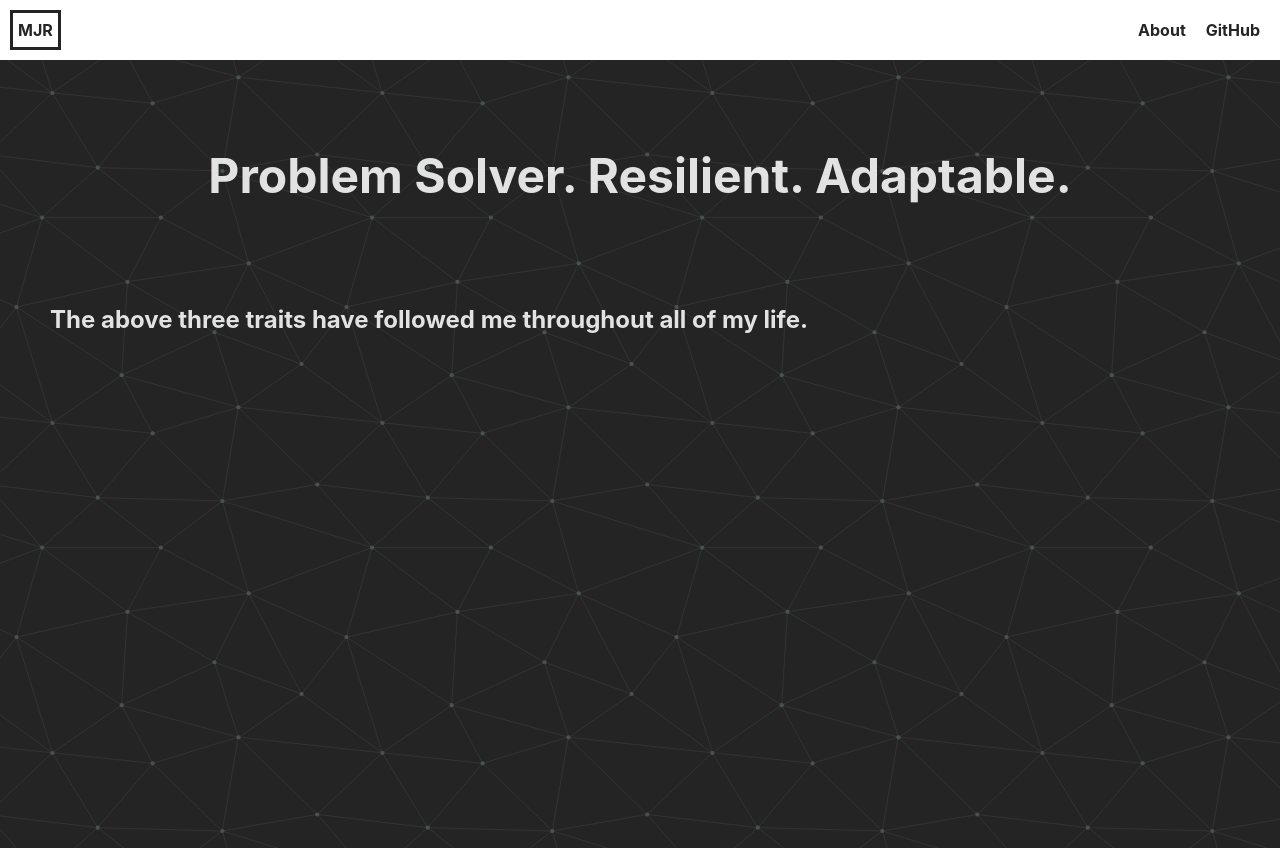
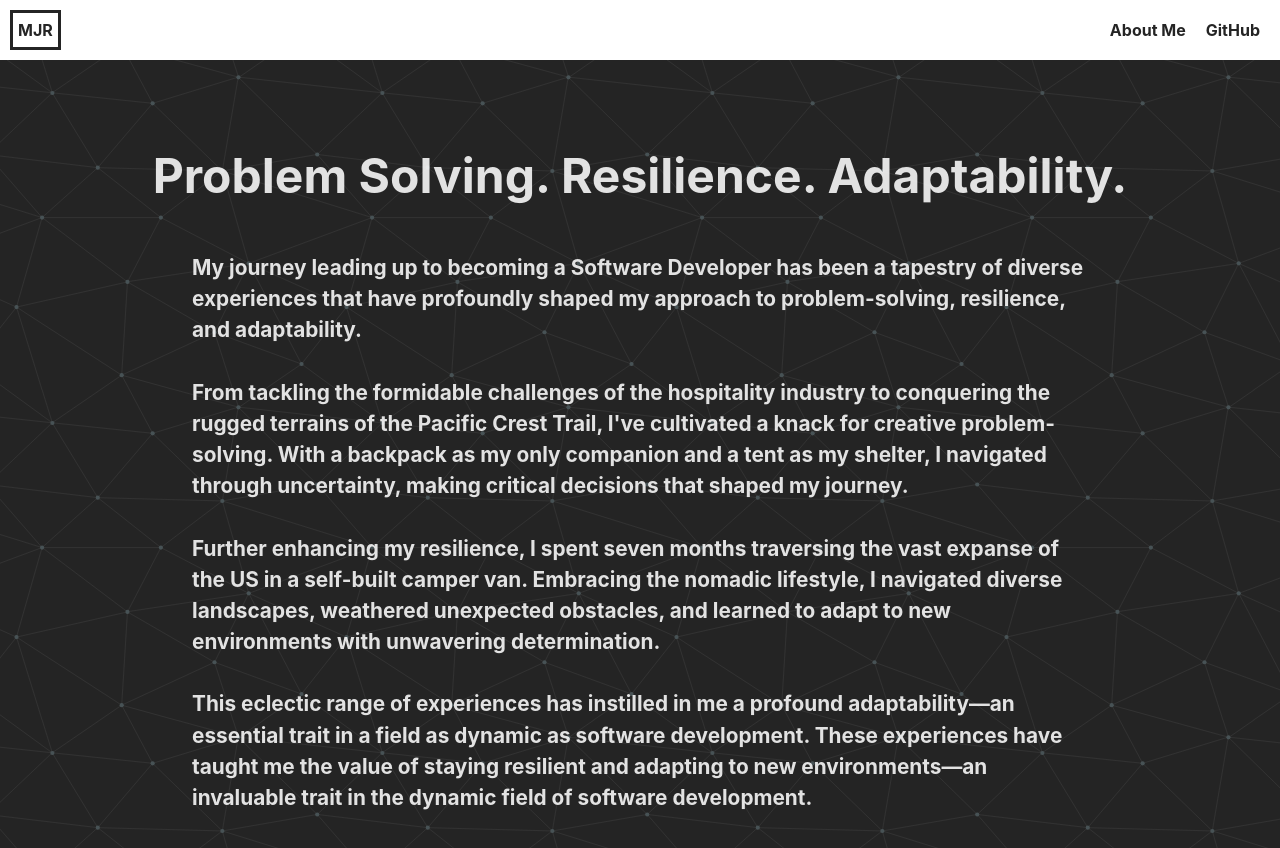
Before and after one commit to Michael-Riordan/Portfolio-Website, a React (Vite) app: page /About in a window 1280 px wide. Shown: the top 848 px of the page. Built offline with nearby package versions, Linux system fonts and the light colour scheme.

Commit message:
add about me section content

```diff
--- a/src/components/about.jsx
+++ b/src/components/about.jsx
@@ -4,8 +4,34 @@ export default function About() {
         <>
             <section id='about-body'>
                 <header id='about-header'>
-                    <h1 id='about-header-content'>Problem Solver. Resilient. Adaptable.</h1>
-                    <p id='about-description'>The above three traits have followed me throughout all of my life.</p>
+                    <h1 id='about-header-content'>Problem Solving. Resilience. Adaptability.</h1>
+                    <p id='about-description'>
+                    My journey leading up to becoming a Software Developer has been a tapestry of diverse experiences
+                    that have profoundly shaped my approach to problem-solving, resilience, and adaptability.
+                    <br/> <br/>
+
+                    From tackling the formidable challenges of the hospitality industry to
+                    conquering the rugged terrains of the Pacific Crest Trail,
+                    I've cultivated a knack for creative problem-solving.
+                    With a backpack as my only companion and a tent as my shelter,
+                    I navigated through uncertainty, making critical decisions that shaped my journey.
+                    <br/> <br/>
+
+                    Further enhancing my resilience, I spent seven months traversing the vast expanse
+                    of the US in a self-built camper van. Embracing the nomadic lifestyle,
+                    I navigated diverse landscapes, weathered unexpected obstacles, and learned to adapt
+                    to new environments with unwavering determination.
+                    <br/> <br/>
+
+                    This eclectic range of experiences has instilled in me a profound adaptability—an essential
+                    trait in a field as dynamic as software development.
+                    These experiences have taught me the value of staying resilient and adapting to new environments—an
+                    invaluable trait in the dynamic field of software development.
+                    <br/> <br/>
+
+                    As I embark on my journey in the world of software, I am excited to leverage my unique experiences
+                    to contribute to the success of the team and create meaningful contributions to the projects ahead.
+                    </p>
                 </header>
             </section>
         </>
--- a/src/components/navBar.jsx
+++ b/src/components/navBar.jsx
@@ -6,7 +6,7 @@ export default function NavBar() {
             <nav id='portfolio-nav-bar'>
                 <Link to='/' id='personal-logo' >MJR</Link>
                 <div id='links'>
-                    <Link to='/About' id='about-link'>About</Link>
+                    <Link to='/About' id='about-link'>About Me</Link>
                     <a href="https://github.com/Michael-Riordan" id='github-link'>GitHub</a>
                 </div>
             </nav>
--- a/src/css/about.css
+++ b/src/css/about.css
@@ -2,7 +2,7 @@
     display: flex;
     flex-direction: column;
     background-image: url('../assets/endless-constellation.svg');
-    height: 100vh;
+    height: 150vh;
 }
 
 #about-header {
@@ -16,7 +16,8 @@
 }
 
 #about-description {
-    font-size: 1.5rem;
-    padding: 50px;
+    font-size: 1.3rem;
+    padding: 15vw;
+    padding-top: 0;
     font-weight: bold;
 }
```
